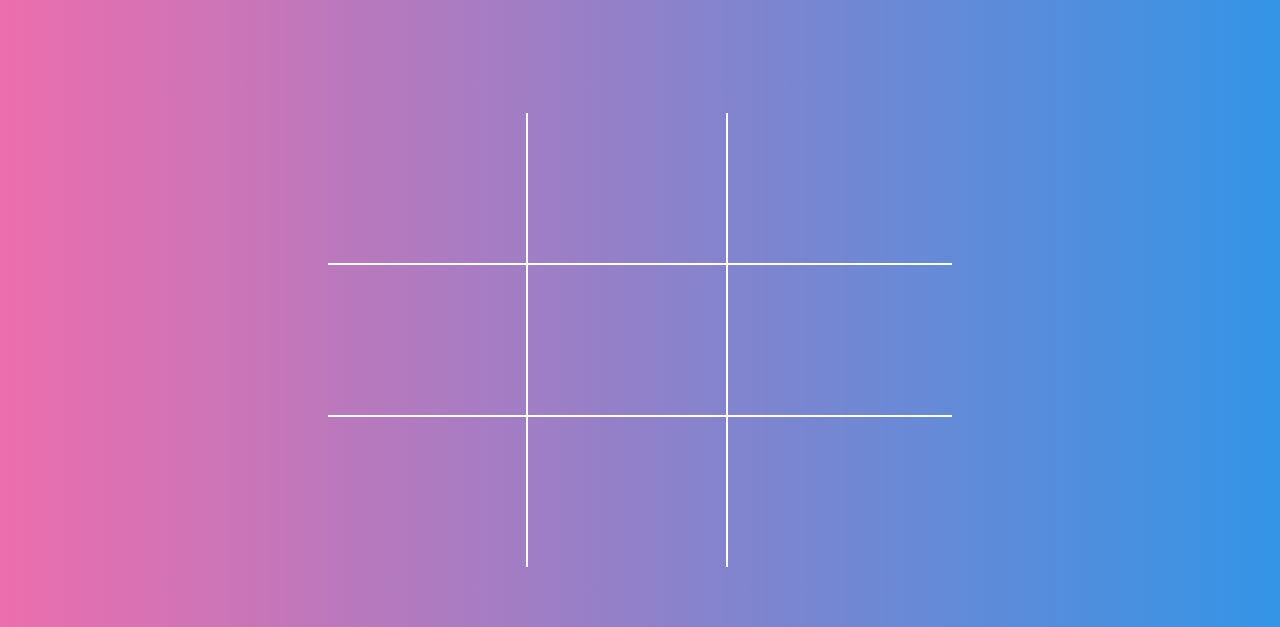
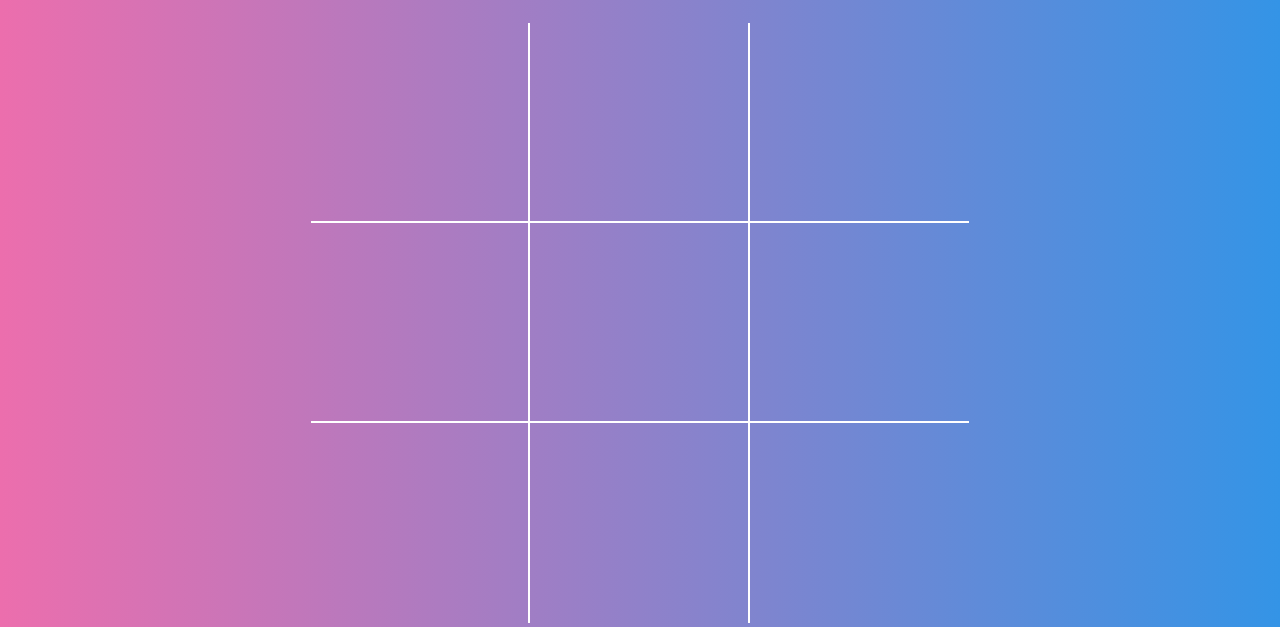
Before and after one commit to komeegbedi/Tic-Tac-Toe, a plain HTML site: page index.html in a window 1280 px wide. Shown: the part 173-800 px from the top of the page. Drawn offline with nearby package versions, Linux system fonts and the light colour scheme.

Commit message:
changed layout to use css grid

```diff
--- a/index.html
+++ b/index.html
@@ -44,23 +44,19 @@
 
                 <div class="grid">
 
-                    <div class="row first-row">
-                        <div class="col-4" data-id="0"></div>
-                        <div class="col-4" data-id="1"></div>
-                        <div class="col-4" data-id="2"></div>
-                    </div>
+                    <div class="grid-item" data-id="0"></div>
+                    <div class="grid-item" data-id="1"></div>
+                    <div class="grid-item last-col" data-id="2"></div>
 
-                    <div class="row second-row">
-                        <div class="col-4" data-id="3"></div>
-                        <div class="col-4" data-id="4"></div>
-                        <div class="col-4" data-id="5"></div>
-                    </div>
 
-                    <div class="row third-row">
-                        <div class="col-4" data-id="6"></div>
-                        <div class="col-4" data-id="7"></div>
-                        <div class="col-4" data-id="8"></div>
-                    </div>
+                    <div class="grid-item" data-id="3"></div>
+                    <div class="grid-item" data-id="4"></div>
+                    <div class="grid-item last-col" data-id="5"></div>
+
+                    <div class="grid-item last-row" data-id="6"></div>
+                    <div class="grid-item last-row" data-id="7"></div>
+                    <div class="grid-item last-row last-col" data-id="8"></div>
+
 
                 </div>
             </div>
--- a/script.js
+++ b/script.js
@@ -1,7 +1,7 @@
 const gameGrid = document.querySelector('.grid');
 
 //this represents each of the cell
-const gameCell = Array.from(document.querySelectorAll('.grid .col-4'));
+const gameCell = Array.from(document.querySelectorAll('.grid .grid-item'));
 
 const humanChar = 'X';
 const AIChar = 'O';
@@ -206,7 +206,7 @@ function showResults(text){
 function replay(){
 
     board = Array.from(Array(9).keys());
-    let cells = Array.from(document.querySelectorAll('.grid .col-4'));
+    let cells = Array.from(document.querySelectorAll('.grid .grid-item'));
     const result = document.querySelector('.results');
 
     cells.forEach(cell => cell.innerHTML = ' ');
--- a/style.css
+++ b/style.css
@@ -29,18 +29,20 @@ body{
 }
 
 .grid{
-    width: 600px;
-    margin: auto;
-    margin-top: 100px;
+    display: grid;
+    grid-template-columns: 20% 20% 20%;
+    grid-template-rows: 200px 200px 200px;
+    padding: 10px;
+    justify-content: center;
 }
 
-div.grid div.row:not(div.row.third-row){
+div.grid div.grid-item:not(div.last-row){
     border-bottom: 2px solid #fff;
 }
 
-div.grid div.row div.col-4{
-    width: 200px;
-    height: 150px;
+div.grid div.grid-item{
+    /* width: 200px;
+    height: 150px; */
     border-right: 2px solid #fff;
     color: #fff;
     text-align: center;
@@ -48,7 +50,7 @@ div.grid div.row div.col-4{
     font-weight: 100;
 }
 
-div.grid div.row div.col-4:last-child{
+div.grid div.grid-item.last-col{
     border-right: none;
 }
 
@@ -127,9 +129,7 @@ div.grid div.row div.col-4:last-child{
 
 @media only screen and (max-width: 768px){
 	.grid{
-        width: 100%;
-    }
-    div.grid div.row div.col-4{
-        width: 33.33%;
+        grid-template-columns: 33.3% 33.3% 33.3%;
+        grid-template-rows: 150px 150px 150px;
     }
 }
```
